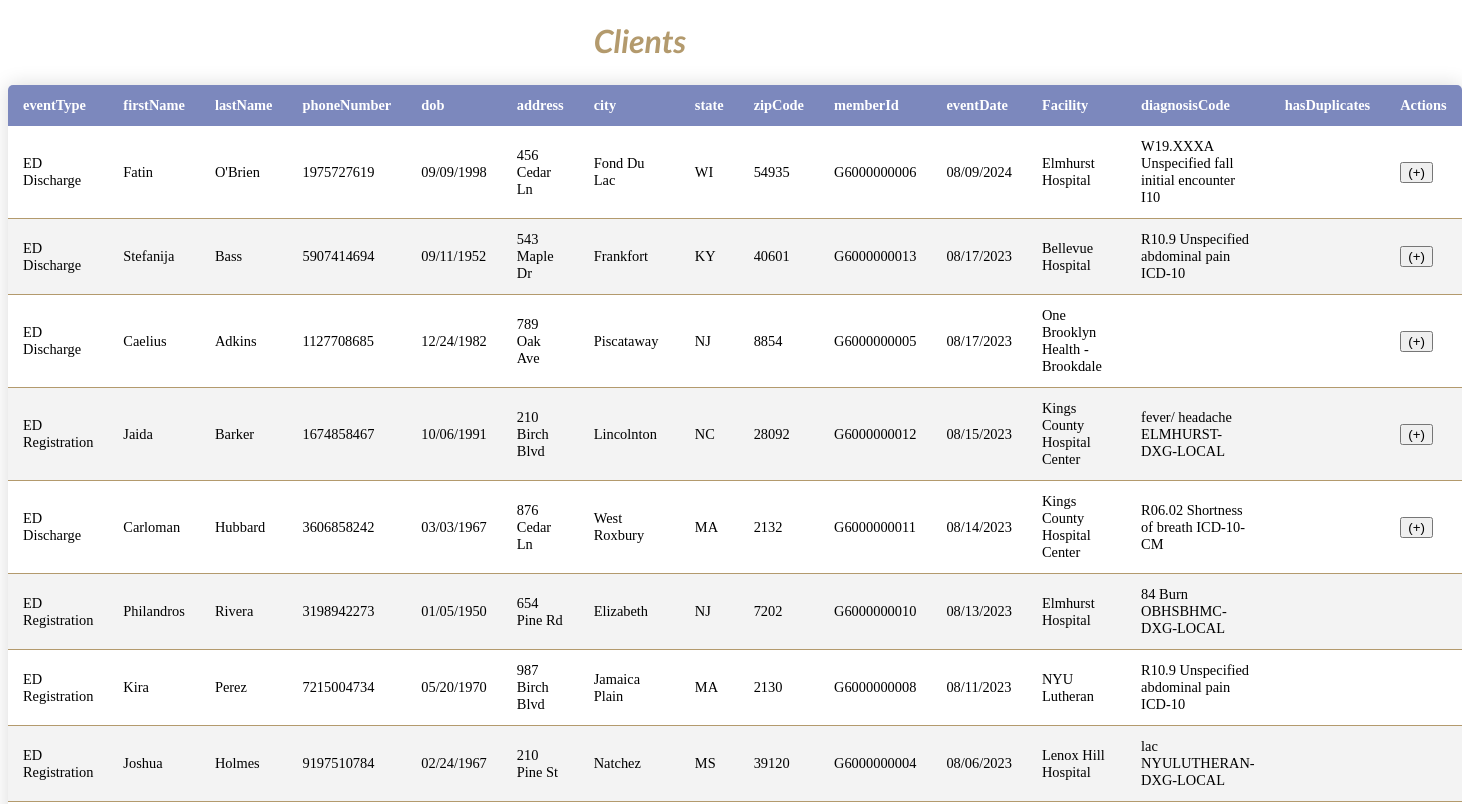
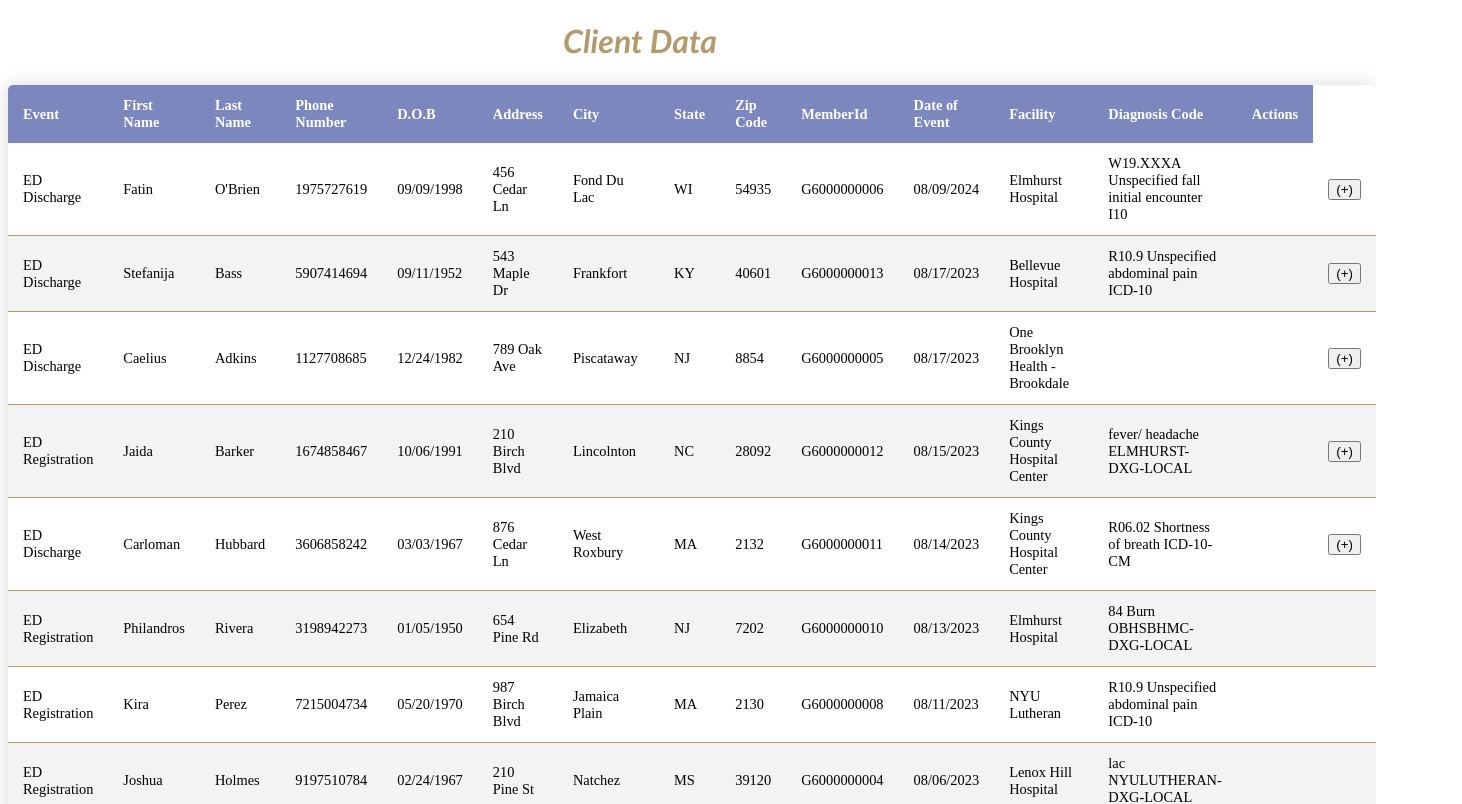
Before and after one commit to Blast61/cd, a React (Vite) app: page / in a window 1280 px wide. Shown: the top 804 px of the page, 1462 px wide, since content can reach past the window. Built offline with nearby package versions, Linux system fonts and the light colour scheme.

Commit message:
table headers refactored

```diff
--- a/src/CsvFetcher.tsx
+++ b/src/CsvFetcher.tsx
@@ -81,16 +81,30 @@ const CsvFetcher = (): ReactElement => {
     );
   };
 
+  const tableHeaders = [
+    "Event",
+    "First Name",
+    "Last Name",
+    "Phone Number",
+    "D.O.B",
+    "Address",
+    "City",
+    "State",
+    "Zip Code",
+    "MemberId",
+    "Date of Event",
+    "Facility",
+    "Diagnosis Code",
+  ];
   return (
     <div>
-      <h1 className="page-title">Clients</h1>
+      <h1 className="page-title">Client Data</h1>
       <table className="content-table">
         <thead>
           <tr>
-            {csvData.length > 0 &&
-              Object.keys(csvData[0]).map((header, index) => (
-                <th key={index}>{header}</th>
-              ))}
+            {tableHeaders.map((header, index) => (
+              <th key={index}>{header}</th>
+            ))}
             <th>Actions</th>
           </tr>
         </thead>
```
